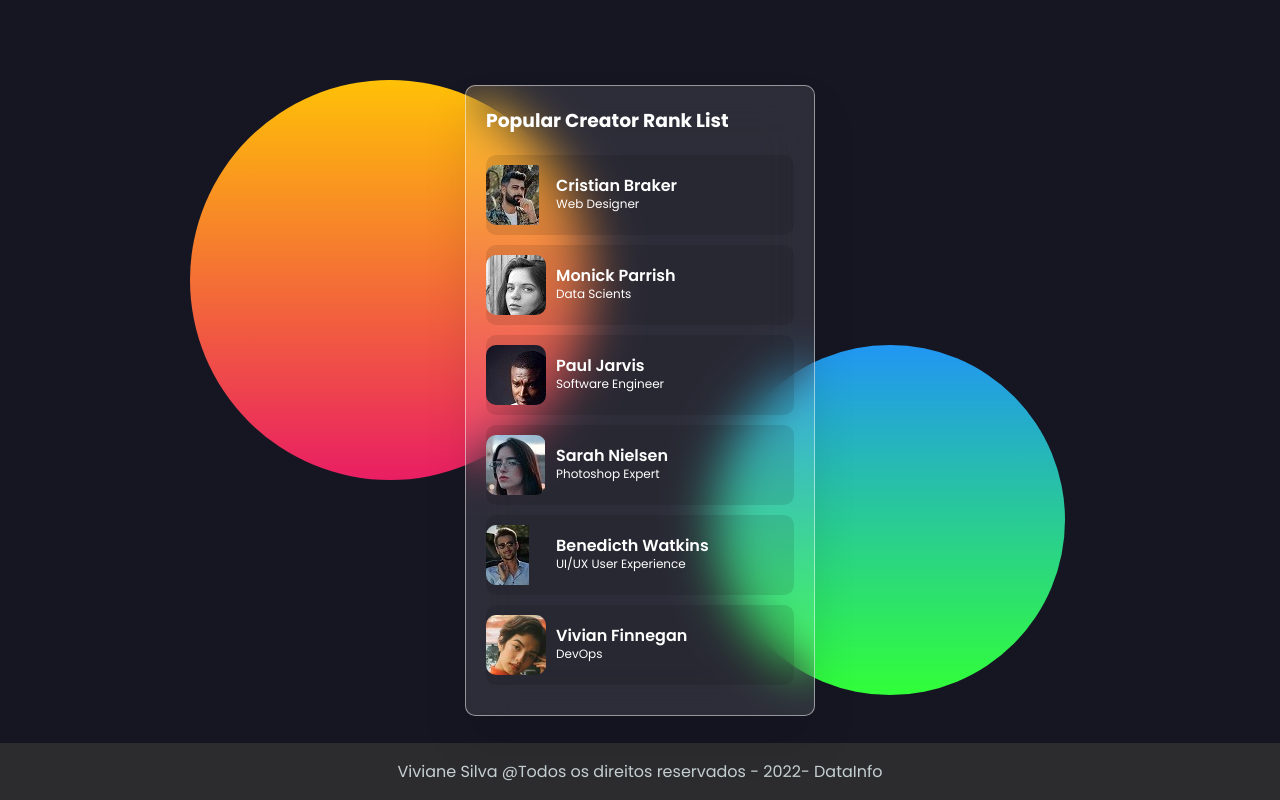
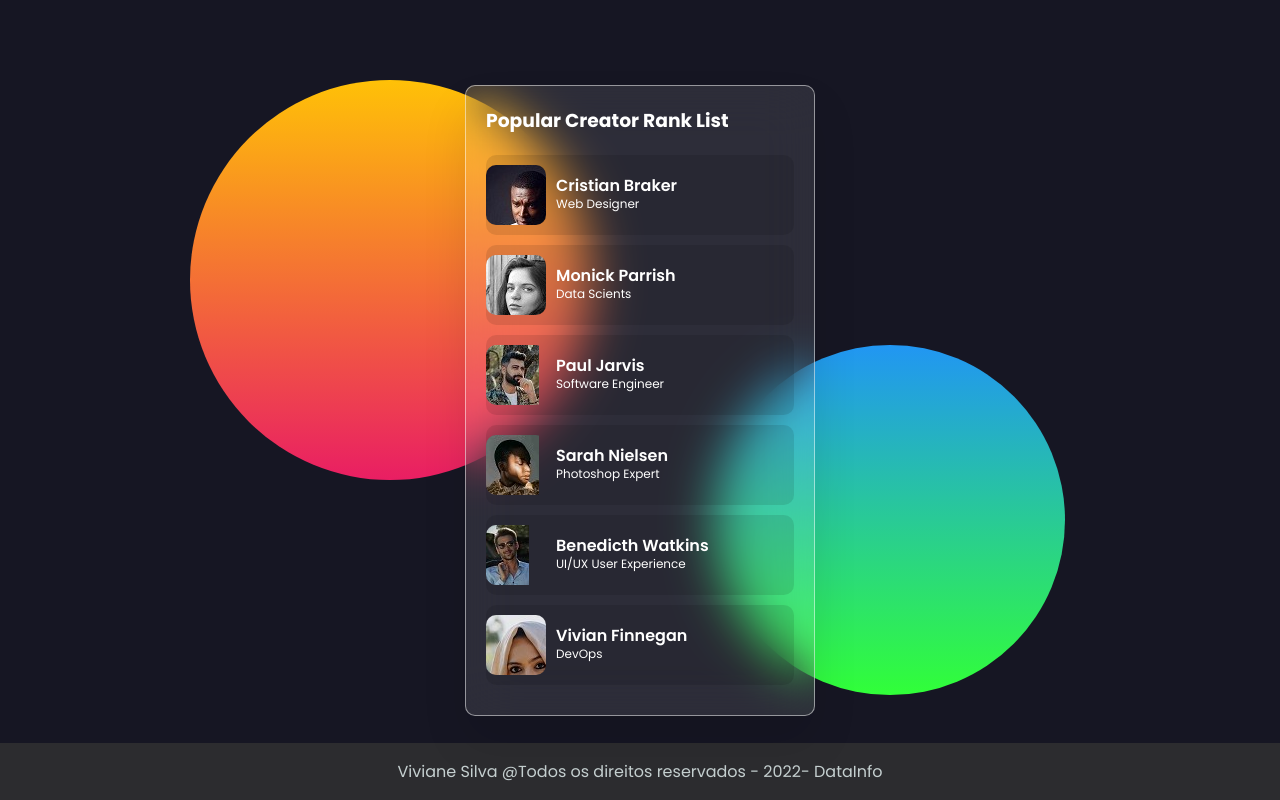
Before and after one commit to vivianezzt/Layout-People, a plain HTML site: page index.html in a window 1280 px wide. Drawn offline with Linux system fonts and the light colour scheme.

Commit message:
modificação

```diff
--- a/index.html
+++ b/index.html
@@ -5,7 +5,7 @@
     <meta http-equiv="X-UA-Compatible" content="IE=edge">
     <meta name="viewport" content="width=device-width, initial-scale=1.0">
     <title>Glassmorphism List Hover Effects</title>
-    <link rel="stylesheet" href="./style.css">
+    <link rel="stylesheet" href="./assets/css/style.css">
 </head>
 <body>
 
@@ -14,7 +14,7 @@
             <h3>Popular Creator Rank List</h3>
             <div class="list">
                 <div class="imgBx">
-                    <img src="./img/img6.jpg" alt="">
+                    <img src="./assets/img/img1.jpg" alt="">
                 </div>
                 <div class="content">
                     <h2 class="rank"><small>#</small>1</h2>
@@ -25,7 +25,7 @@
 
             <div class="list">
                 <div class="imgBx">
-                    <img src="./img/img7.jpg" alt="">
+                    <img src="./assets/img/img7.jpg" alt="">
                 </div>
                 <div class="content">
                     <h2 class="rank"><small>#</small>2</h2>
@@ -36,7 +36,7 @@
 
             <div class="list">
                 <div class="imgBx">
-                    <img src="./img/img1.jpg" alt="">
+                    <img src="./assets/img/img6.jpg" alt="">
                 </div>
                 <div class="content">
                     <h2 class="rank"><small>#</small>3</h2>
@@ -47,7 +47,7 @@
 
             <div class="list">
                 <div class="imgBx">
-                    <img src="./img/img4.jpg" alt="">
+                    <img src="./assets/img/img5.jpg" alt="">
                 </div>
                 <div class="content">
                     <h2 class="rank"><small>#</small>4</h2>
@@ -58,7 +58,7 @@
 
             <div class="list">
                 <div class="imgBx">
-                    <img src="./img/img3.jpg" alt="">
+                    <img src="./assets/img/img3.jpg" alt="">
                 </div>
                 <div class="content">
                     <h2 class="rank"><small>#</small>5</h2>
@@ -69,7 +69,7 @@
 
             <div class="list">
                 <div class="imgBx">
-                    <img src="./img/img8.jpg" alt="">
+                    <img src="./assets/img/img8.jpeg" alt="">
                 </div>
                 <div class="content">
                     <h2 class="rank"><small>#</small>6</h2>
```
Also changed, not shown: assets/css/style.css (renamed from style.css), assets/img/img0.jpg (renamed from img/img0.jpg), assets/img/img1.jpg (renamed from img/img1.jpg), assets/img/img2.jpg (renamed from img/img2.jpg), assets/img/img3.jpg (renamed from img/img3.jpg), assets/img/img4.jpg (renamed from img/img4.jpg), assets/img/img5.jpg (renamed from img/img5.jpg), assets/img/img6.jpg (renamed from img/img6.jpg), assets/img/img7.jpg (renamed from img/img7.jpg), assets/img/img8.jpeg (renamed from img/img8.jpeg), assets/img/img8.jpg (renamed from img/img8.jpg).
